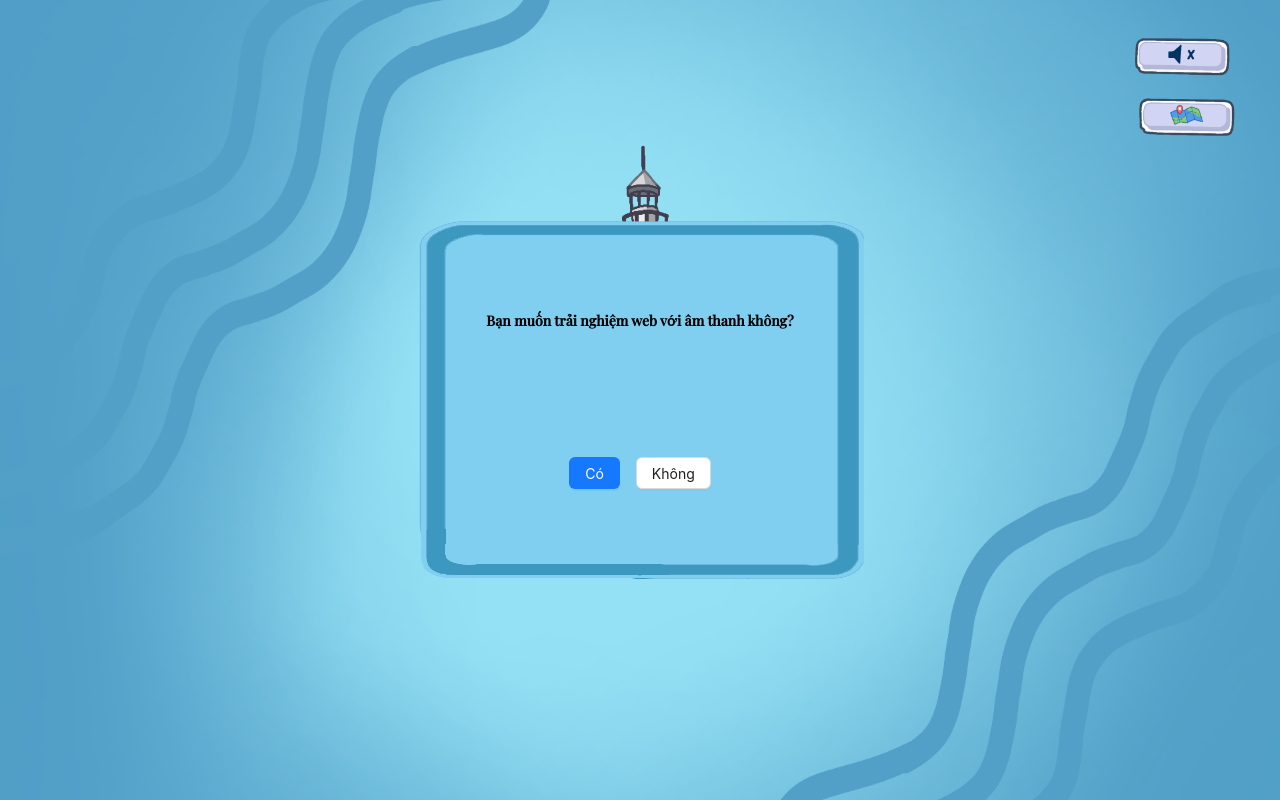
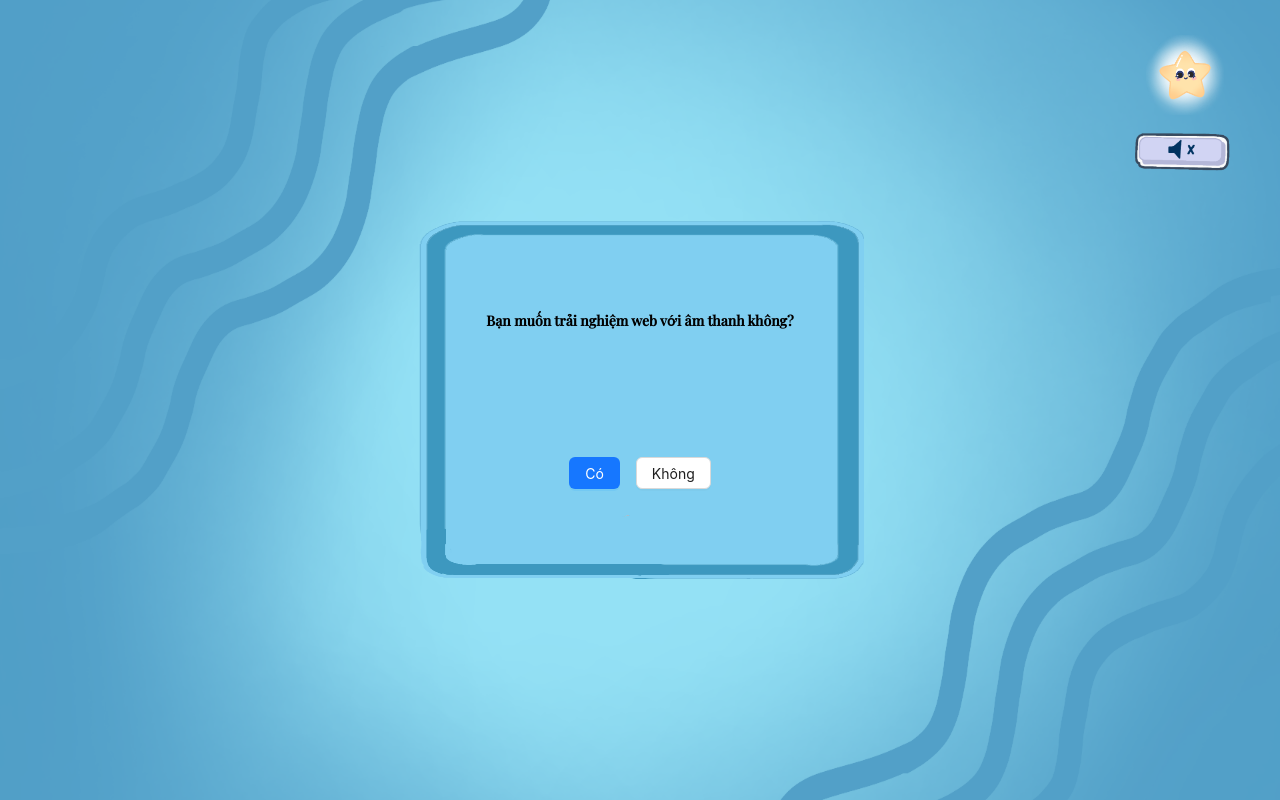
Before and after one commit to JindoIV/biendongvaygoi, a Next.js app in the folder client/: page / in a window 1280 px wide. Built offline with nearby package versions, Linux system fonts and the light colour scheme.

Commit message:
chinh lai screenava xin vcl cho m lun

```diff
--- a/client/src/app/(homepage)/_components/homepage.module.scss
+++ b/client/src/app/(homepage)/_components/homepage.module.scss
@@ -11,7 +11,7 @@
   min-width: 100vw;
   min-height: 100vh;
   background-color: #7b3624;
-  background-image: url("../../../assets/Images/Ban\ Do\ Vn.png");
+  background-image: url("../../../assets/Images/Ban\ Do\ Viet\ Nam.png");
   background-size: cover;
   background-repeat: no-repeat;
   background-position: center center;
@@ -31,7 +31,7 @@
   scale: 2.5;
   transform-origin: 39% 56%;
   transition: 3s ease-out 3.7s;
-  animation: goLySon 2s alternate 8s;
+  animation: goLySon 2s alternate 7.9s;
 }
 
 @keyframes goLySon {
@@ -54,6 +54,11 @@
     scale: 5;
     opacity: 0.5;
   }
+}
+
+.startStage2 {
+  scale: 2.5;
+  transform-origin: 33% 100%;
 }
 
 .startStage3 {
--- a/client/src/app/(homepage)/page.tsx
+++ b/client/src/app/(homepage)/page.tsx
@@ -26,7 +26,7 @@ export default function HomePage() {
   const [modalState, setModalState] = useState<boolean>(false);
   const [stage, setStage] = useState<number>(0);
   const [questions, setQuestions] = useState<Question[]>([]);
-  const [stage2Class, setStage2Class] = useState(style.aniGoLySon);
+  const [stage2Class, setStage2Class] = useState(style.startStage2);
   const [stage3Class, setStage3Class] = useState(style.startStage3);
   const [stage4Class, setStage4Class] = useState(style.startStage4);
 
@@ -62,6 +62,9 @@ export default function HomePage() {
   useEffect(() => {
     let timer: ReturnType<typeof setTimeout>;
     if (stage === 2) {
+      timer = setTimeout(() => {
+        setStage2Class(style.aniGoLySon);
+      }, 100);
       timer = setTimeout(() => {
         setStage2Class(style.zoom_1);
       }, 10000);
--- a/client/src/components/Audio/Menu.css
+++ b/client/src/components/Audio/Menu.css
@@ -1,5 +1,5 @@
 .menu {
-  position: absolute;
+  position: fixed;
   z-index: 2;
   top: 20px;
   right: 35px;
@@ -13,7 +13,8 @@
   background-position: center;
   background-repeat: no-repeat;
   border: none;
-  transition: transform 0.3s ease-in-out;
+  scale: 1;
+  transition: 0.3s ease-in-out;
 }
 
 .OverlayConfirmMusic {
@@ -22,11 +23,10 @@
   left: 0;
   right: 0;
   bottom: 0;
-  background-image: url("../../assets/Images/BgLoading.png");
+  background-image: url("../../assets/Images/Nen\ Rieng\ Loading.png");
   background-size: 100% 100%;
   background-position: center center;
   background-repeat: no-repeat;
-  border: none;
 }
 
 .ModalConfirmMusic {
@@ -87,12 +87,14 @@
   cursor: pointer;
 }
 
-.map_btn {
-  background-image: url("../../assets/Images/nut_ban_do.png");
-  background-size: 225px;
+.mainStar {
+  background-image: url("../../assets/Images/Star.png");
+  background-size: contain;
+  min-width: 10px;
+  min-height: 80px;
   cursor: pointer;
 }
 
 .menu > *:hover {
-  transform: scale(1.2);
+   scale: 1.2;
 }
--- a/client/src/components/Audio/Menu.tsx
+++ b/client/src/components/Audio/Menu.tsx
@@ -99,11 +99,11 @@ export default function Menu() {
           </Modal>
 
           <div className={"menu"}>
+            <div className={"mainStar"}></div>
             <div
               className={`${isSoundOn ? "am_luong_btn" : "mute_am_luong_btn"}`}
               onClick={handlePlayAudio}
             ></div>
-            <div className={"map_btn"}></div>
           </div>
         </>
       )}
--- a/client/src/components/Loading/Loading.module.scss
+++ b/client/src/components/Loading/Loading.module.scss
@@ -10,6 +10,7 @@
   min-height: 100vh;
   position: relative;
   background-image: url("../../assets/Images/BgLoading.png");
+  background-size: 100% 100%;
   background-size: cover;
   background-position: center center;
 }
--- a/client/src/components/ScreenAvA/ScreenAvA.css
+++ b/client/src/components/ScreenAvA/ScreenAvA.css
@@ -50,7 +50,7 @@
 
 .shipStage1 {
   position: absolute;
-  left: 75px;
+  left: 10%;
   bottom: 20%;
   background-image: url("../../assets/Images/Con_thuyen.png");
   background-size: cover;
@@ -77,19 +77,17 @@
   min-height: 16%;
   min-width: 16%;
   position: absolute;
+  left: 110%;
   bottom: 20%;
-  right: 0%;
-  animation: moveRightToLeft 7s linear forwards;
+  animation: moveRightToLeft 6s linear forwards;
 }
 
 @keyframes moveRightToLeft {
-  0% {
-    transform: translateX(270%);
+  95%{
+    transform: translateX(-95vw);
   }
-  95% {
-    transform: translateX(-720%);
-  }
+
   100% {
-    transform: translateX(-720%);
+    transform: translateX(-95vw);
   }
 }
--- a/client/src/components/ScreenAvA/ScreenAvA.tsx
+++ b/client/src/components/ScreenAvA/ScreenAvA.tsx
@@ -15,7 +15,7 @@ interface IScreenAvA {
 const ScreenAvA = ({ open, onClose }: IScreenAvA) => {
   const [numberOfQuestion, setNumberOfQuestion] = useState<number>(0);
 
-  const maxQuestion = 1;
+  const maxQuestion = 5;
   const [modalQuestion, setModalQuestion] = useState<boolean>(false);
   const [questions, setQuestions] = useState<Question[]>([]);
 
@@ -77,10 +77,10 @@ const ScreenAvA = ({ open, onClose }: IScreenAvA) => {
       >
         <div className="backgroundMatBien">
           <div className="matBien" ref={questionContainer}>
-            <div className="ship"></div>
-            {}
-            {/* <div className="question"></div>
-            <div className="question"></div> */}
+            <div className="shipStage1"></div>
+            {/* {} */}
+            <div className="questionStage1"></div>
+            {/* <div className="question"></div> */}
           </div>
           <div style={{ position: "relative" }}>
             <ModalQuestion
```
Also changed, not shown: client/src/assets/Images/Ban Do Viet Nam.png (added), client/src/assets/Images/Nen Rieng Loading.png (added).
